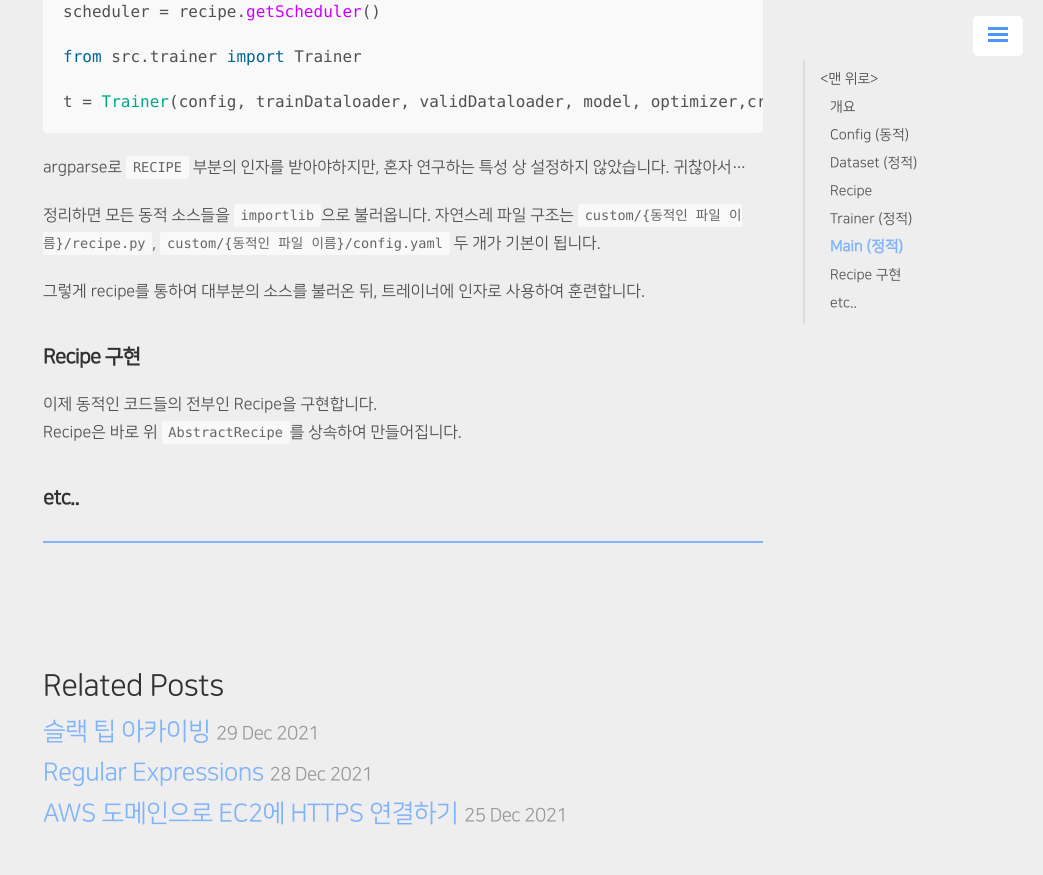
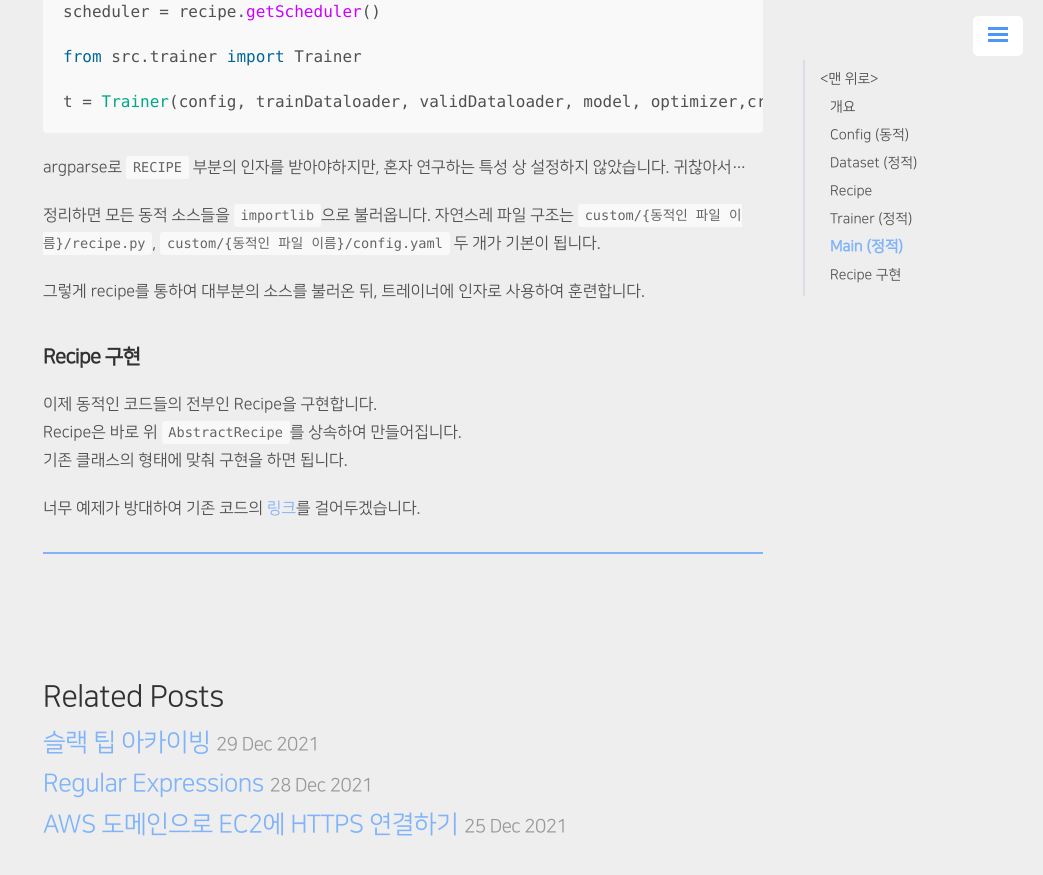
Before and after one commit to ukcastle/ukcastle.github.io, a Jekyll site: the page built from _posts/AI/2022-01-03-pytorch_baseline.md, in a window 1280 px wide and 900 px high, scrolled down 4752 px. Shown: the top 875 px of the window, without its empty margins (237-1280 px from the left). Built offline with Jekyll 4.4.1, drawn with Linux system fonts in a browser that asks for light colours; nearby versions of some CDN libraries; comment, search, counter and statistics services are not loaded.

Commit message:
0103 end

```diff
--- a/_posts/AI/2022-01-03-pytorch_baseline.md
+++ b/_posts/AI/2022-01-03-pytorch_baseline.md
@@ -199,5 +199,6 @@ argparse로 `RECIPE` 부분의 인자를 받아야하지만, 혼자 연구하는
 
 이제 동적인 코드들의 전부인 Recipe을 구현합니다.
 Recipe은 바로 위 `AbstractRecipe`를 상속하여 만들어집니다.
+기존 클래스의 형태에 맞춰 구현을 하면 됩니다.
 
-## etc..
+너무 예제가 방대하여 기존 코드의 [링크](https://github.com/boostcampaitech2/final-project-level3-cv-04/blob/main/model_lab/frame_classification/custom/full/recipe.py)를 걸어두겠습니다.
```
